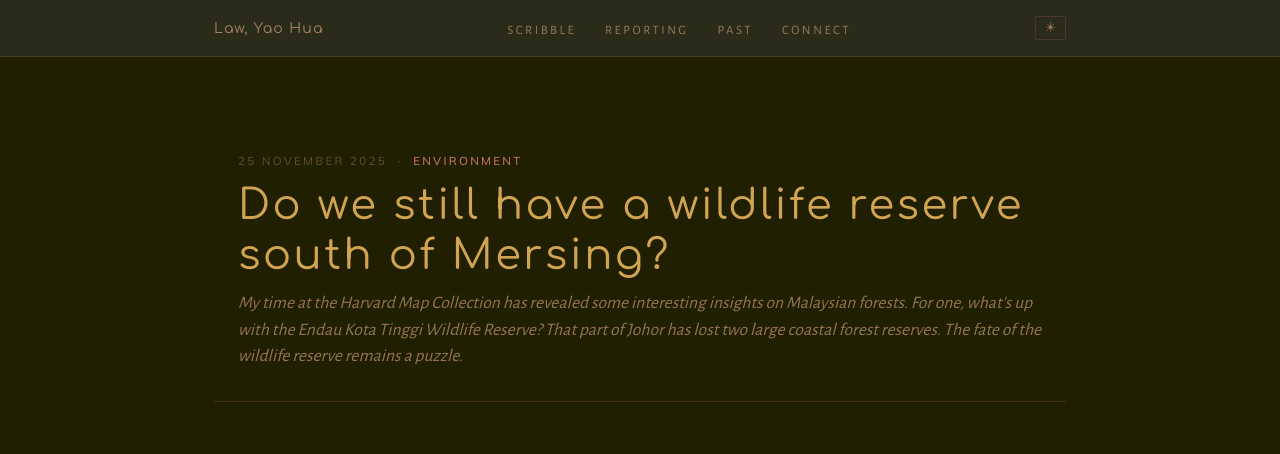
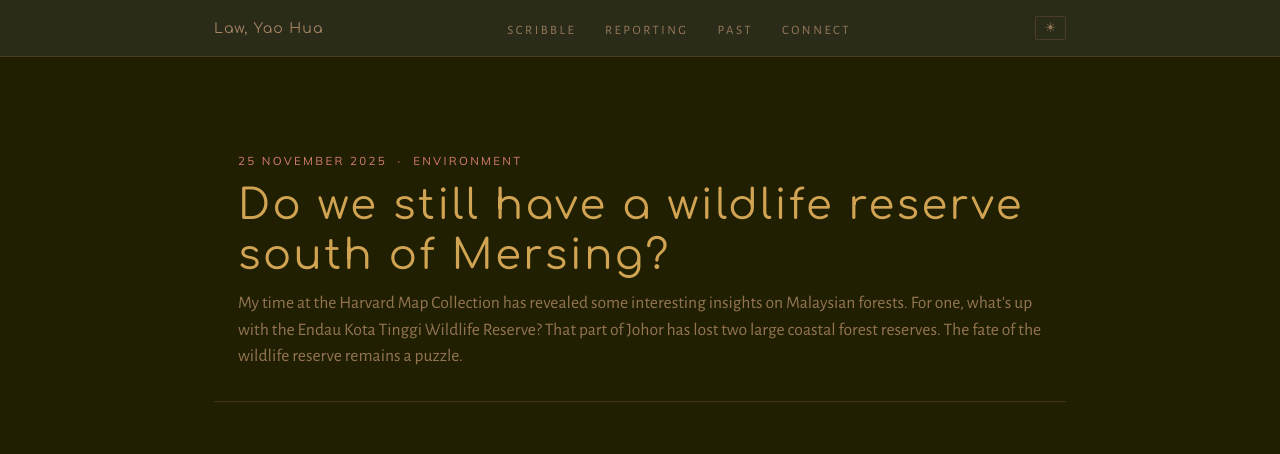
Before and after one commit to yhlreporter/site, a Jekyll site: the page built from _posts/2025-11-25-do-we-still-have-a-wildlife-reserve-south-of-mersing.md, in a window 1280 px wide. Shown: the top 454 px of the page. Built offline with Jekyll 4.4.1, drawn with Linux system fonts in a browser that asks for light colours; comment, search, counter and statistics services are not loaded.

Commit message:
Update main.css

```diff
--- a/assets/css/main.css
+++ b/assets/css/main.css
@@ -284,7 +284,7 @@ body {
   font-size: 0.72rem;
   letter-spacing: 0.2em;
   text-transform: uppercase;
-  color: var(--ink-faint);
+  color: var(--accent);
   margin-bottom: 0.8rem;
 }
 
@@ -304,7 +304,6 @@ body {
 
 .post__subtitle {
   font-family: var(--font-serif);
-  font-style: italic;
   font-weight: 400;
   font-size: 1.1rem;
   color: var(--ink-muted);
```
